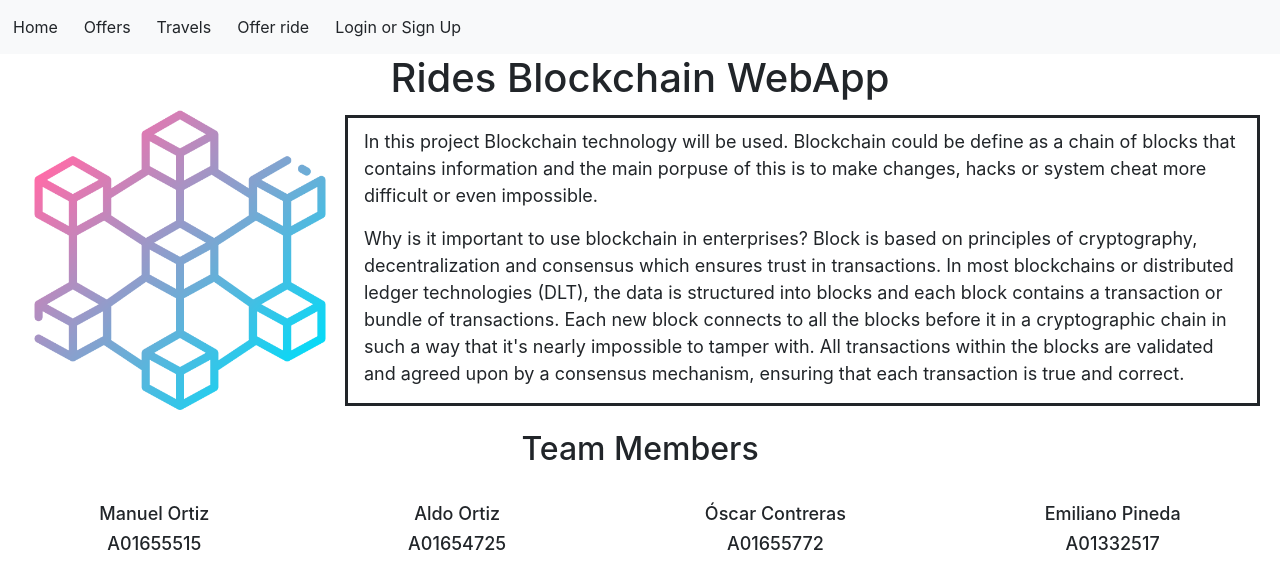
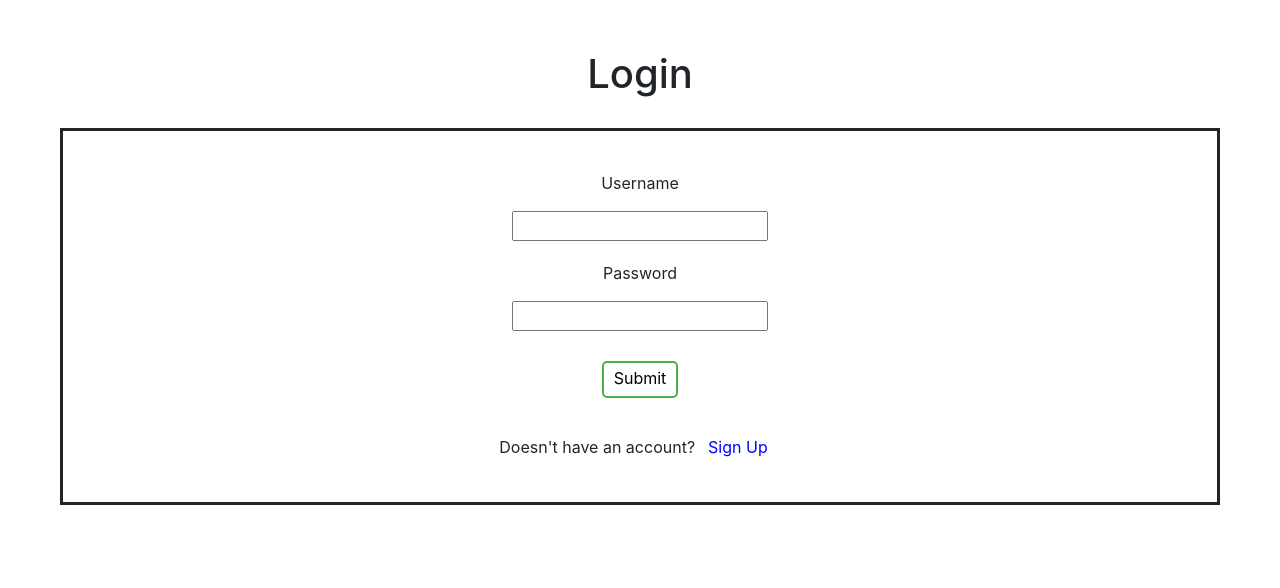
Before and after one commit to caposcar1998/tec-ride, a React (Vite) app: page / in a window 1280 px wide. Shown: the top 588 px of the page. Built offline with nearby package versions, Linux system fonts and the light colour scheme.

Commit message:
Added login and logout

```diff
--- a/src/components/Login.jsx
+++ b/src/components/Login.jsx
@@ -1,6 +1,17 @@
+import { useState } from "react"
 import { Link } from "react-router-dom"
 
 function Login(){
+
+
+    const [username, setUsername] = useState()
+    const [password, setPassword] = useState()
+
+    function login(){
+        localStorage.setItem('user', username)
+        location.reload()
+    }
+
     return(
         <div className="containerLogin">
             <h1>Login</h1>
@@ -8,14 +19,14 @@ function Login(){
                 <form>
                     <label>
                         <p>Username</p>
-                        <input type="text" />
+                        <input onChange={e => setUsername(e.target.value)} type="text" />
                     </label>
                     <label>
                         <p>Password</p>
                         <input type="password" />
                     </label>
                     <div>
-                        <Link to="/offers"><button type="submit">Submit</button></Link>
+                        <button onClick={login} type="submit">Submit</button>
                     </div>
                 </form>
                 <p>
--- a/src/components/NavBar.jsx
+++ b/src/components/NavBar.jsx
@@ -2,8 +2,9 @@ import { Link } from "react-router-dom"
 
 const NavBar = () => {
 
-    function sendToLocation(){
-
+    function logOut(){
+        localStorage.removeItem('user')
+        location.reload()
     }
 
     return(
@@ -28,11 +29,7 @@ const NavBar = () => {
                     Offer ride
                 </button>
             </Link>
-            <Link to="/login">
-                <button className="btn">
-                    Login or Sign Up
-                </button>
-            </Link>
+            <button className="btn btn-danger" onClick={logOut}>Logout</button>
 
 
         </nav>
--- a/src/main.jsx
+++ b/src/main.jsx
@@ -2,12 +2,18 @@ import React from 'react'
 import ReactDOM from 'react-dom/client'
 import { BrowserRouter } from 'react-router-dom'
 import App from './App'
+import Login from './components/Login'
 import './index.css'
 
 ReactDOM.createRoot(document.getElementById('root')).render(
   <React.StrictMode>
     <BrowserRouter>
+      {localStorage.getItem('user') ?
       <App />
+      :
+      <Login/>
+    }
+
     </BrowserRouter>
 
   </React.StrictMode>
```
